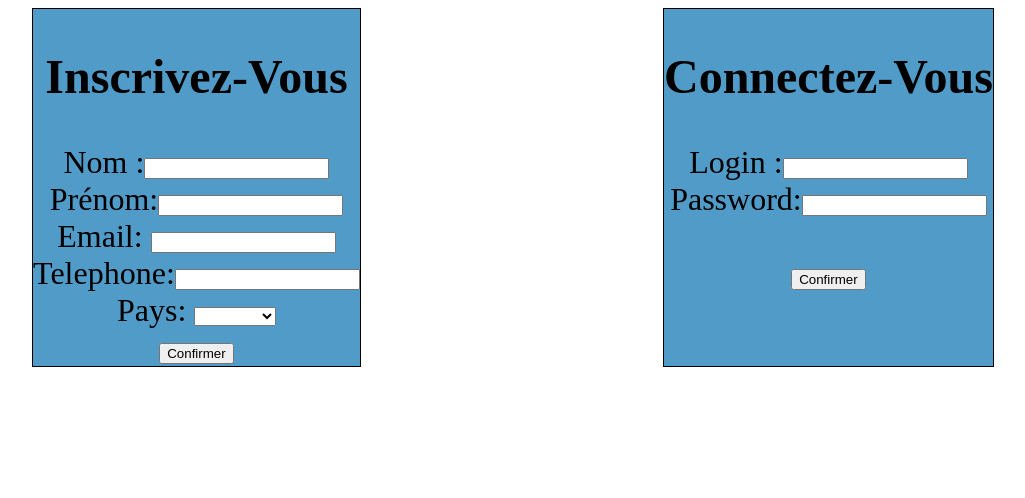
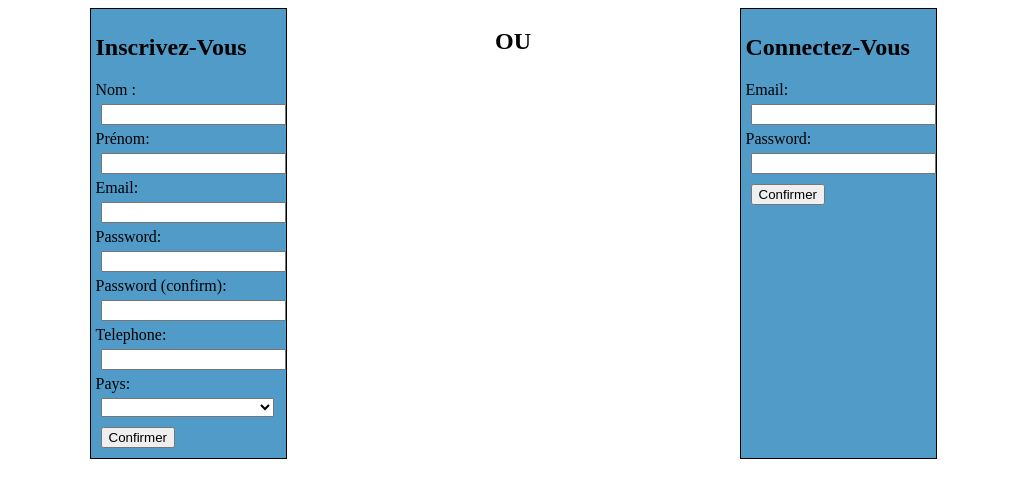
Before and after one commit to karima16/Projet_GestHostel, a PHP site: page /index.php?section=login in a window 1280 px wide. Shown: the top 498 px of the page, without its empty margins (127-1152 px from the left). Run offline with PHP 8.4, Linux system fonts and the light colour scheme; lists and menus that the app fills with data are empty.

Commit message:
style login

```diff
--- a/Contents/style.css
+++ b/Contents/style.css
@@ -1,40 +1,29 @@
 .containerLogin{
-    display: flex; /* or inline-flex*/
+    display: flex;
     flex-direction: row;
-    justify-content:space-around  ;
-    align-items: stretch;
-   padding-top: 0;
-   margin: 0;
-   list-style: none;
-
-  display: -webkit-box;
-  display: -moz-box;
-  display: -ms-flexbox;
-  display: -webkit-flex;
-  display: flex;
-
-  -webkit-flex-flow: row wrap;
-  justify-content: space-around;
-
-
-}
-
-.flex-item {
-
+    justify-content: space-evenly;
+    flex-wrap: wrap;
 }
 
 .Connecter{
  border: 1px solid black;
  background-color: #509BC7;
- font-size: 2em;
- text-align: center;
+ width: 175px;
+ padding:5px;
+ padding-right: 15px;
 
 }
 
-.itemLogin{
-    flex-basis: auto;
+
+.inputFix{
+  width:99%;
+   margin:5px;
 }
 
-.inputFix{
-	width:25%;
+.inputLogin{
+  margin:5px;
 }
+
+.buttonLogin{
+  text-align: center;
+}
--- a/Views/Login/login.php
+++ b/Views/Login/login.php
@@ -1,26 +1,30 @@
 <div class="containerLogin">
 
 	<div class="Connecter">
-    <form action="" >
+    <form action="" method="post">
     <h2>Inscrivez-Vous</h2>
-    <label for="nom">Nom :</label><input type="text" id="nom" name="nom" required><br>
-    <label for="prenom">Prénom:</label><input type="text"id="prenom" name="prenom" required><br>
-    <label for="email">Email:</label> <input type="text" id="email" name="email" required><br>
-    <label for="telephone">Telephone:</label><input type="text" id="telephone" name="telephone" required><br>
+    <label for="nom">Nom :</label><input type="text" id="nom" name="nom" class="inputLogin" required><br>
+    <label for="prenom">Prénom:</label><input type="text"id="prenom" name="prenom" class="inputLogin" required><br>
+    <label for="email">Email:</label> <input type="text" id="email" name="email" class="inputLogin" required><br>
+    <label for="password">Password:</label> <input type="password" id="password" name="password" class="inputLogin" required><br>
+    <label for="passwordConfirm">Password (confirm):</label> <input type="password" id="passwordConfirm" name="passwordConfirm" class="inputLogin" required><br>
+    <label for="telephone">Telephone:</label><input type="text" id="telephone" name="telephone"  class="inputLogin" required><br>
     <label for="pays">Pays:</label>
-    <select name="pays" id="pays" class="inputFix"></select>
-    <br>
-    <input type="submit" value ="Confirmer">
+    <select name="pays" id="pays" class="inputFix"></select><br>
+    <input type="submit" value ="Confirmer" class="inputLogin">
     </form>
 	</div>
 
+	<div>
+		<h2>OU</h2>
+	</div>
+
 	<div class="Connecter">
-    <form action="">
+    <form action="" method="post">
     <h2>Connectez-Vous</h2>
-    <label for="login">Login :</label><input type="text" id="login" name="login" required><br>
-    <label for="password">Password:</label><input type="password"id="password" name="password" required><br>
-    <br>
-    <input type="submit" value ="Confirmer">
+    <label for="login">Email:</label><input type="text" id="login" name="login" class="inputLogin" required><br>
+    <label for="password">Password:</label><input type="password"id="password" name="password" class="inputLogin" required><br>
+    <input type="submit" value ="Confirmer" class="inputLogin">
     </form>
 	</div>
 
@@ -108,9 +112,4 @@ $("#email").change(function(){
         $("#email").css("borderColor", "red");
     }
 });
-
-
-
-
-
 </script>
```
